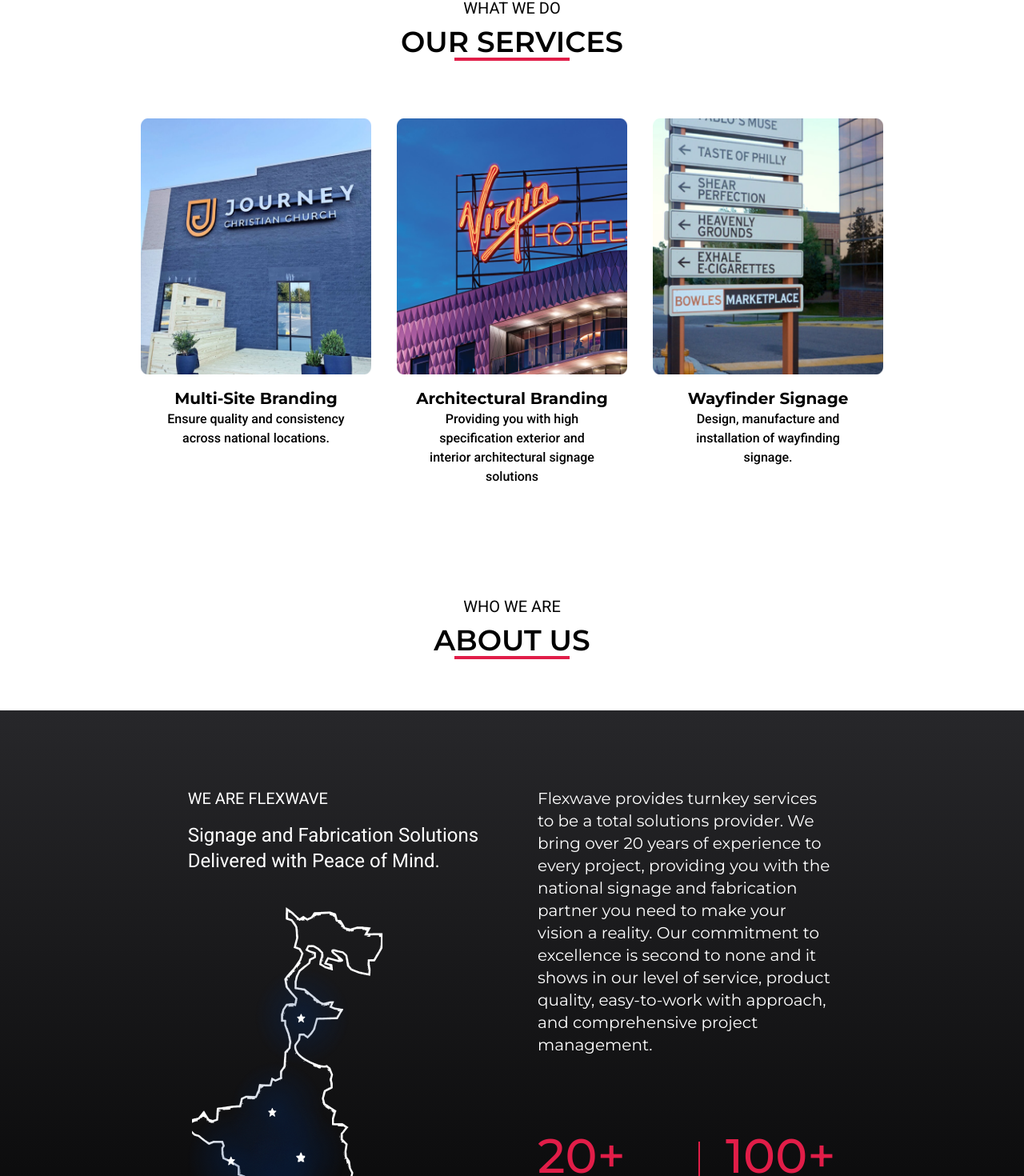
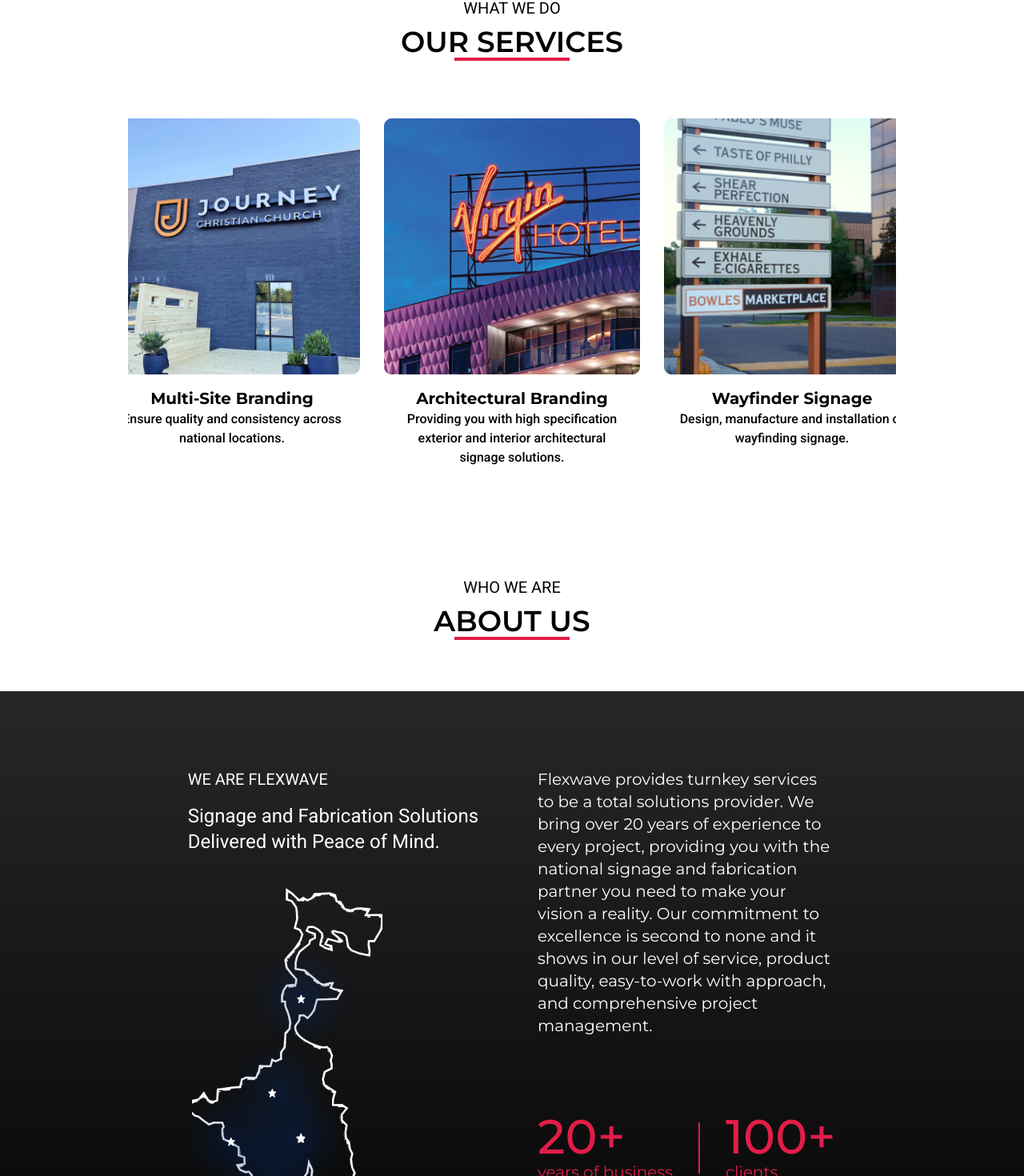
Before and after one commit to Ne0sky/Flexwave, a React (Vite) app: page / in a window 1280 px wide. Shown: the part 836-2306 px from the top of the page at 80% size. Built offline with nearby package versions, Linux system fonts and the light colour scheme.

Commit message:
fix animations, add map method to services and project section

```diff
--- a/package.json
+++ b/package.json
@@ -13,6 +13,7 @@
     "framer-motion": "^10.16.4",
     "react": "^18.2.0",
     "react-collapse": "^5.1.1",
+    "react-countup": "^6.4.2",
     "react-dom": "^18.2.0",
     "react-icons": "^4.10.1",
     "react-infinite-logo-slider": "^1.0.13",
--- a/src/Transition.js
+++ b/src/Transition.js
@@ -1,5 +1,5 @@
 const Transition = {
-    duration: 3,
+    duration: 2,
 
     ease: [0.43, 0.13, 0.23, 0.96],
   };
--- a/src/components/ServiceCard.jsx
+++ b/src/components/ServiceCard.jsx
@@ -2,8 +2,8 @@
 
 const ServiceCard = (props) => {
   return (
-    <div className='flex flex-col justify-center items-center text-center w-[350px] px-4 py-2 '>
-        <img className='w-[20rem] md:w-[20rem] md:h-[20rem]' src={props.src}/>
+    <div className='flex flex-col justify-center items-center text-center md:w-[250px] lg:w-[350px]  sm:w-[350px]px-4 py-2 '>
+        <img className='w-[20rem] lg:w-[20rem] lg:h-[20rem] md:w-[10rem] md:h-[10rem]' src={props.src}/>
         <h3 className='font-primary text-xl font-bold pt-4'>{props.title}</h3>
         <p className='font-secondary text-md font-medium px-0 lg:px-8 w-full'>{props.desc}</p>
     </div>
--- a/src/index.css
+++ b/src/index.css
@@ -63,7 +63,7 @@
 }
 
 body::-webkit-scrollbar-thumb {
-  background-color: rgb(18, 18, 49);
+  background-color: rgb(247, 82, 112);
 
 
 }
--- a/src/sections/About.jsx
+++ b/src/sections/About.jsx
@@ -1,7 +1,8 @@
 import React from 'react'
 import Contactbtn from '../components/Contactbtn'
+import CountUp, { useCountUp } from 'react-countup';
+const About = () => {
 
-const About = () => {
   return (
     <div className='py-8'>
         {/* About Section */}
@@ -30,14 +31,14 @@
       <div className='flex items-center py-4'>
 
       <div className='text-rose-600'>
-      <p className='text-6xl font-medium'>20+</p>
+      <p className='text-6xl font-medium'><CountUp duration={3.5} end={20} enableScrollSpy />+</p>
       <p className='text-xl'>years of business</p>
       </div>
 
       <p className='bg-rose-600 w-0.5 h-16  mx-8'></p>
 
       <div className='text-rose-600'>
-      <p className='text-6xl font-medium'>100+</p>
+      <p className='text-6xl font-medium'><CountUp duration={3.5} end={100} enableScrollSpy />+</p>
       <p className='text-xl'>clients</p>
       </div>
 
--- a/src/sections/Projects.jsx
+++ b/src/sections/Projects.jsx
@@ -46,7 +46,8 @@
       opacity:1,
       y:0,
       transition:{
-        delay:0.05*index
+        delay:0.075*index,
+
       }
     })
   }
@@ -59,7 +60,7 @@
       <section className='grid grid-cols-1 md:grid-cols-2 lg:grid-cols-3 gap-2 py-8'>
         {
           data.map((data, index)=>{
-            return <motion.NavLink
+            return <motion.div
             variants={fadeinAnimation}
             initial="initial"
             whileInView="animate"
@@ -67,8 +68,10 @@
             {once:true}
             }
             custom={index}
-
-            index={index} to={data.to}><ProjectCard title={data.title} src={data.src}/></motion.NavLink>
+            index={index}>
+            <NavLink
+           to={data.to}><ProjectCard title={data.title} src={data.src}/></NavLink>
+            </motion.div>
           })
         }
 
--- a/src/sections/Services.jsx
+++ b/src/sections/Services.jsx
@@ -4,18 +4,40 @@
 import Transition from '../Transition'
 const Services = () => {
 
+
+  const data=[
+    {
+      desc:"Ensure quality and consistency across national locations.",
+      title:"Multi-Site Branding",
+      src:"/assets/multi-site.png"
+    },
+    {
+      desc:"Providing you with high specification exterior and interior architectural signage solutions.",
+      title:"Architectural Branding",
+      src:"/assets/architectural.png"
+    },
+    {
+      desc:"Design, manufacture and installation of wayfinding signage.",
+      title:"Wayfinder Signage",
+      src:"/assets/directional.png"
+    },
+
+  ]
+
+
   const fadeinAnimation ={
     initial:{
       opacity:0,
       y:100
     },
-    animate:{
+    animate: (index)=>({
       opacity:1,
       y:0,
       transition:{
-        duration:1.5
+        delay:0.1*index,
+
       }
-    }
+    })
   }
   return (
     <div
@@ -26,18 +48,30 @@
       <h2 className='text-center pt-2 font-semibold text-2xl md:text-4xl uppercase'>Our Services</h2>
       <p className='bg-rose-600 w-36 h-1  mx-auto '></p>
 
-      <motion.section
+      <section
+
+      className="services flex flex-col w-screen md:flex-row justify-center items-center md:items-start py-16  overflow-hidden lg:w-3/4 mx-auto">
+        {
+         data.map((data, index)=>{
+          return <motion.div
           variants={fadeinAnimation}
           initial="initial"
           whileInView="animate"
           viewport={
           {once:true}
           }
-      className="services flex flex-col md:flex-row justify-around items-center md:items-start py-16 w-screen overflow-x-hidden lg:w-3/4 mx-auto">
-        <ServiceCard title='Multi-Site Branding' desc='Ensure quality and consistency across national locations.' src={`/assets/multi-site.png`}/>
-        <ServiceCard title='Architectural Branding' desc='Providing you with high specification exterior and interior architectural signage solutions' src={`/assets/architectural.png`}/>
-        <ServiceCard title='Wayfinder Signage' desc='Design, manufacture and installation of wayfinding signage.' src={`/assets/directional.png`}/>
-      </motion.section>
+          custom={index}
+          index={index}>
+          <ServiceCard
+         title={data.title}
+         desc={data.desc}
+         src={data.src}/>
+          </motion.div>
+        })
+        }
+
+
+      </section>
     </div>
   )
 }
```
Also changed, not shown: 1 other file (tests, documents, lock files or other folders). Lines whose indentation alone changed are shown as unchanged.
